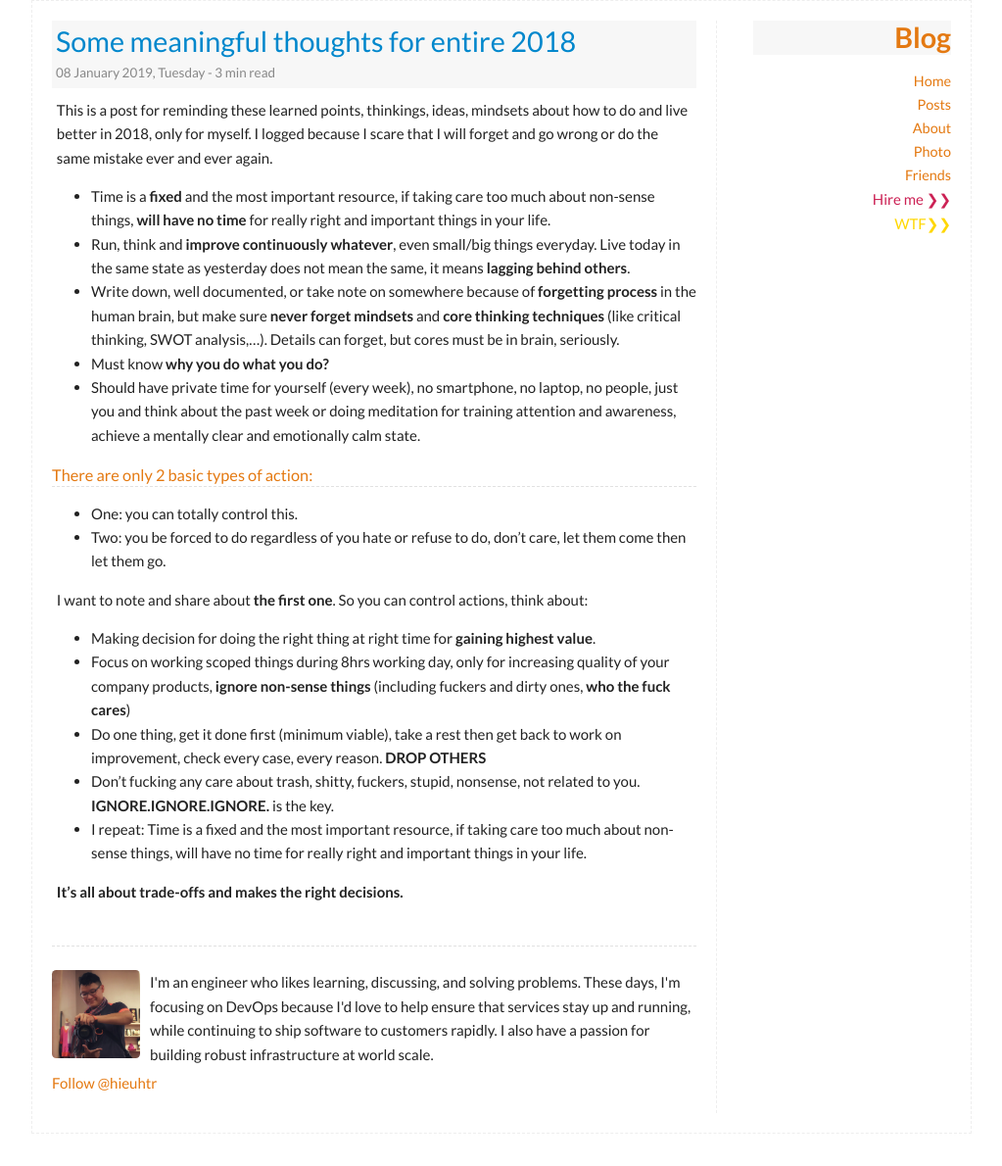
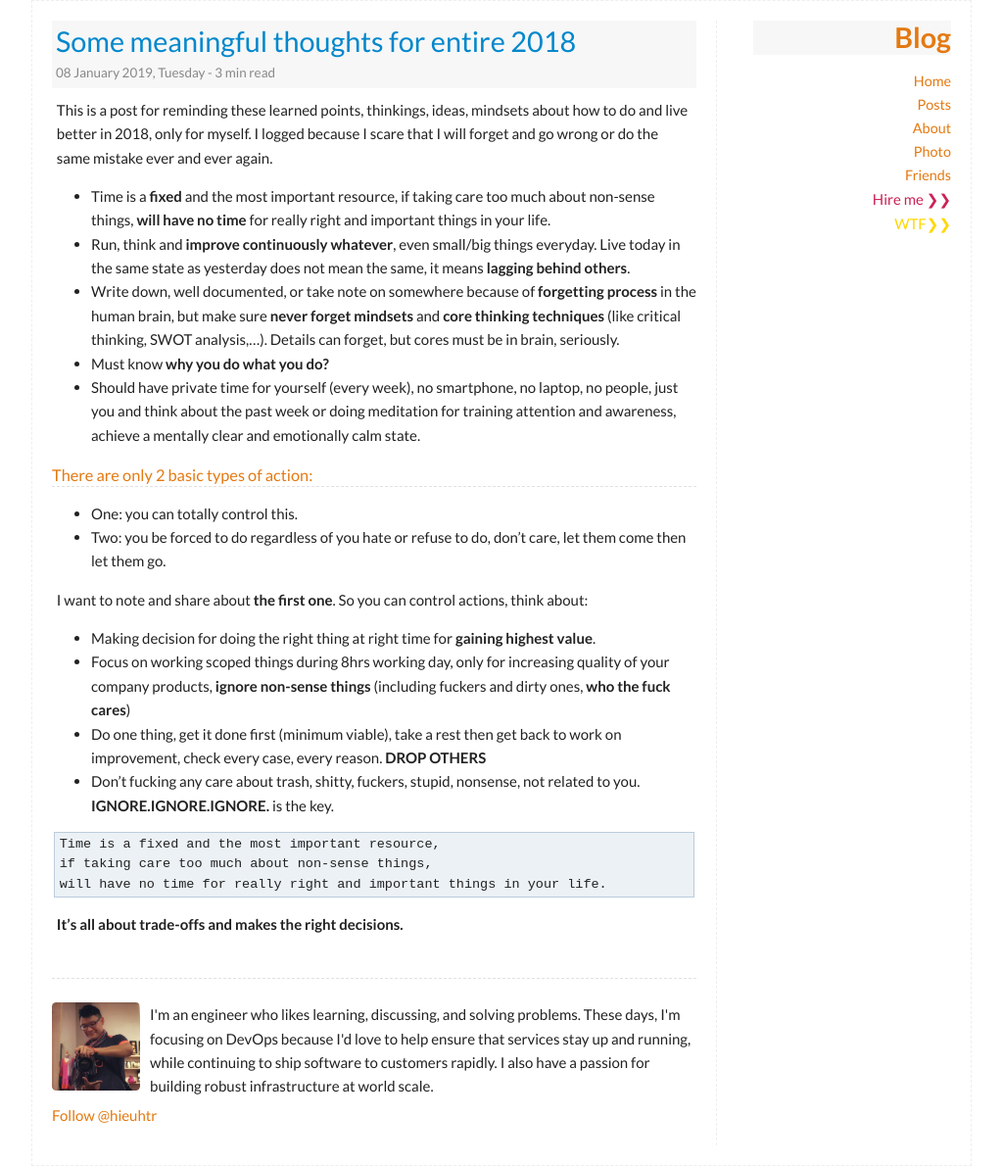
Before and after one commit to duykhang68/duykhang68.github.io, a Jekyll site: the page built from _posts/2019-01-08-Some-meaningful-thoughts-for-entire-2018.markdown, in a window 1280 px wide. Shown: the whole page at 98% size, without its empty margins (128-1151 px from the left). Built offline with Jekyll 4.4.1, drawn with Linux system fonts in a browser that asks for light colours; comment, search, counter and statistics services are not loaded; before the commit the page ends 1157 px from its top, so only the background shows below that.

Commit message:
Small changes on typos & sources

````diff
--- a/_posts/2019-01-08-Some-meaningful-thoughts-for-entire-2018.markdown
+++ b/_posts/2019-01-08-Some-meaningful-thoughts-for-entire-2018.markdown
@@ -24,6 +24,11 @@ I want to note and share about **the first one**. So you can control actions, th
 * Focus on working scoped things during 8hrs working day, only for increasing quality of your company products, **ignore non-sense things** (including fuckers and dirty ones, **who the fuck cares**)
 * Do one thing, get it done first (minimum viable), take a rest then get back to work on improvement, check every case, every reason. **DROP OTHERS**
 * Don't fucking any care about trash, shitty, fuckers, stupid, nonsense, not related to you. **IGNORE.IGNORE.IGNORE.** is the key.
-* I repeat: Time is a fixed and the most important resource, if taking care too much about non-sense things, will have no time for really right and important things in your life.
+
+```
+Time is a fixed and the most important resource,
+if taking care too much about non-sense things,
+will have no time for really right and important things in your life.
+```
 
 **It's all about trade-offs and makes the right decisions.**
````
Also changed, not shown: _posts/2018-08-25-Solving-blaming-game.markdown (+8 -14 lines), 5 other files.
